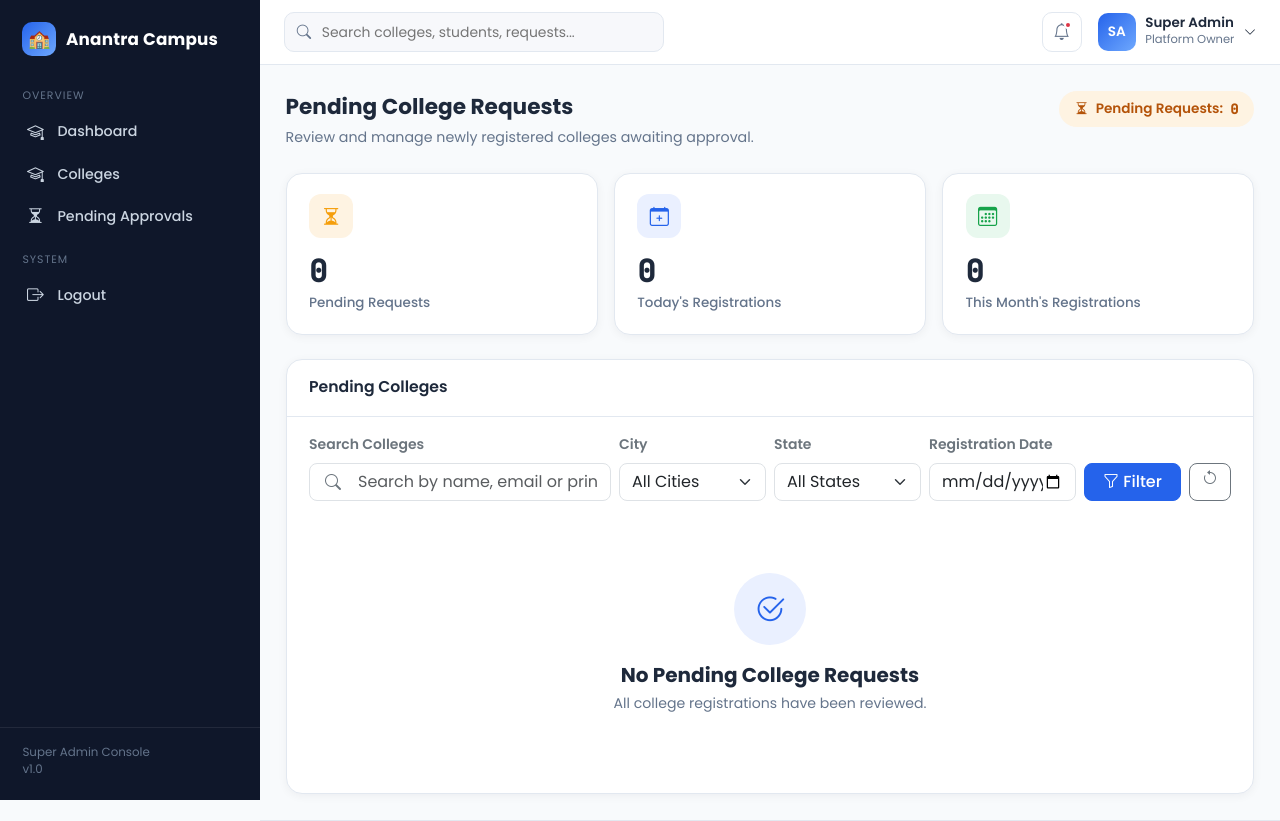
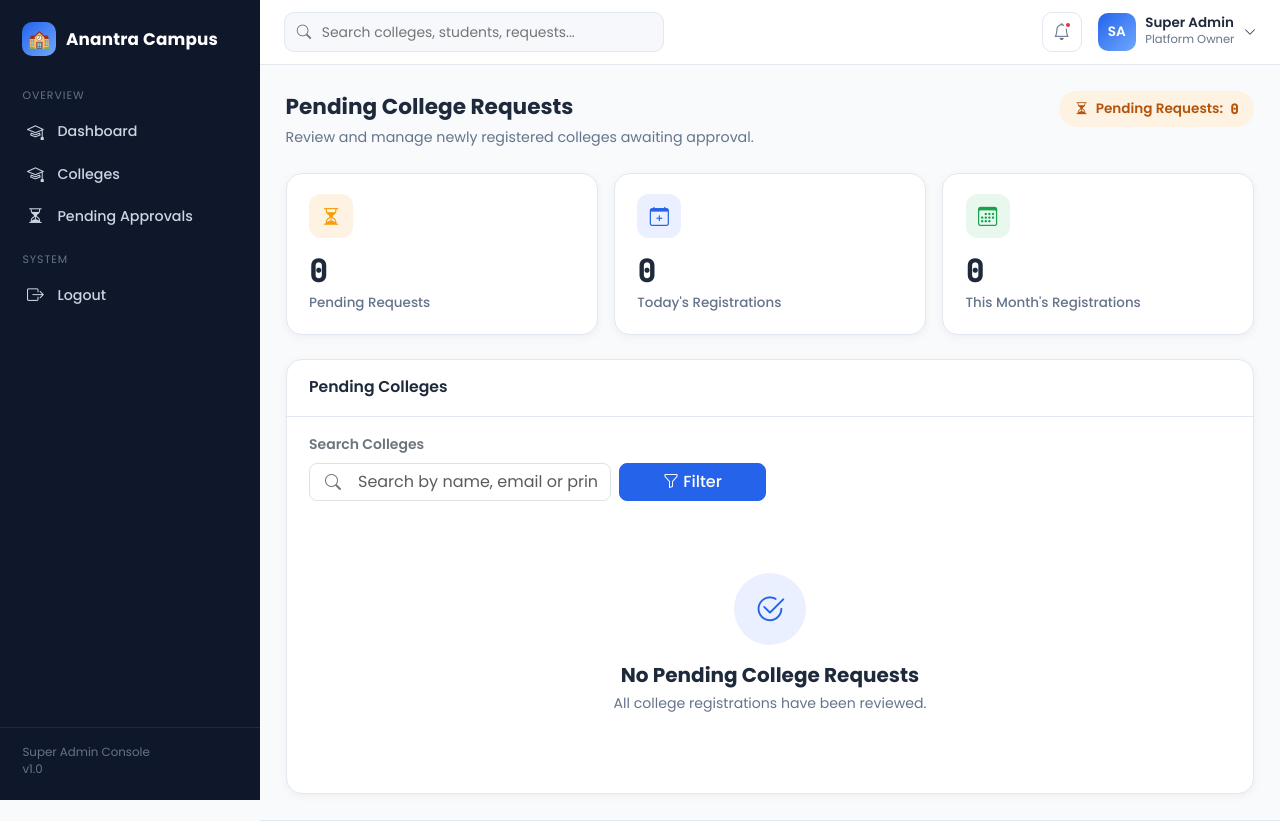
Before and after one commit to Solanki777/Anantra, a Django app: page /superadmin/pending/ in a window 1280 px wide. Shown: the top 821 px of the page. Run offline with Django 5.2, Linux system fonts and the light colour scheme; the visitor is signed in with stand-in values (Sample User, id 1); data that the repository does not hold is empty.

Commit message:
pending college dashboard

```diff
--- a/superadmin/templates/pending_colleges.html
+++ b/superadmin/templates/pending_colleges.html
@@ -283,35 +283,12 @@
                                     <input type="text" name="q" class="form-control ps-5 rounded-3" placeholder="Search by name, email or principal">
                                 </div>
                             </div>
-                            <div class="col-6 col-lg-2">
-                                <label class="form-label small text-secondary fw-semibold">City</label>
-                                <select name="city" class="form-select rounded-3">
-                                    <option value="">All Cities</option>
-                                    {% for city in city_list %}
-                                    <option value="{{ city }}">{{ city }}</option>
-                                    {% endfor %}
-                                </select>
-                            </div>
-                            <div class="col-6 col-lg-2">
-                                <label class="form-label small text-secondary fw-semibold">State</label>
-                                <select name="state" class="form-select rounded-3">
-                                    <option value="">All States</option>
-                                    {% for state in state_list %}
-                                    <option value="{{ state }}">{{ state }}</option>
-                                    {% endfor %}
-                                </select>
-                            </div>
-                            <div class="col-6 col-lg-2">
-                                <label class="form-label small text-secondary fw-semibold">Registration Date</label>
-                                <input type="date" name="reg_date" class="form-control rounded-3">
-                            </div>
+
                             <div class="col-6 col-lg-2 d-flex gap-2">
                                 <button type="submit" class="btn btn-primary rounded-3 flex-fill" style="background:var(--ac-primary); border-color:var(--ac-primary);">
                                     <i class="bi bi-funnel"></i> Filter
                                 </button>
-                                <a href="?" class="btn btn-outline-secondary rounded-3" title="Reset Filters">
-                                    <i class="bi bi-arrow-counterclockwise"></i>
-                                </a>
+
                             </div>
                         </form>
                     </div>
--- a/superadmin/views.py
+++ b/superadmin/views.py
@@ -1,4 +1,5 @@
 from django.shortcuts import render, get_object_or_404,redirect
+from django.utils import timezone
 from colleges.models import College
 from django.contrib import messages
 from django.core.paginator import Paginator
@@ -43,43 +44,59 @@ def logout_view(request):
 
 @superadmin_required
 def dashboard(request):
-
+    today = timezone.now().date()
 
     total_colleges = College.objects.count()
 
-    pending_colleges = College.objects.filter(
-        status = "pending"
+    pending_count = College.objects.filter(
+        status="pending"
     ).count()
 
-    approved_colleges = College.objects.filter(
-        status = "approved"
+    today_count = College.objects.filter(
+        created_at__date=today
     ).count()
 
-    rejected_colleges = College.objects.filter(
-        status = "rejected"
+    month_count = College.objects.filter(
+        created_at__year=today.year,
+        created_at__month=today.month
     ).count()
+
+    approved_colleges = College.objects.filter(status="approved").count()
+    rejected_colleges = College.objects.filter(status="rejected").count()
 
     context = {
         "total_colleges": total_colleges,
-        "pending_colleges" :   pending_colleges,
-        "approved_colleges" : approved_colleges,
-        "rejected_colleges" : rejected_colleges,
+        "pending_count": pending_count,
+        "today_count": today_count,
+        "month_count": month_count,
+        "approved_colleges": approved_colleges,
+        "rejected_colleges": rejected_colleges,
     }
 
-    return render(
-        request,
-        "dashboard.html",
-        context,
-    )
+    return render(request, "dashboard.html", context)
 
 @superadmin_required
 def pending_colleges(request):
+    today = timezone.now().date()
 
     colleges = College.objects.filter(
-        status="pending").order_by("-created_at")
+        status="pending"
+    ).order_by("-created_at")
 
     context = {
-        "colleges" : colleges,
+        "colleges": colleges,
+
+        # Statistics
+        "pending_count": College.objects.filter(status="pending").count(),
+
+        "today_count": College.objects.filter(
+            created_at__date=today
+        ).count(),
+
+        "month_count": College.objects.filter(
+            created_at__year=today.year,
+            created_at__month=today.month
+        ).count(),
     }
 
     return render(
```
